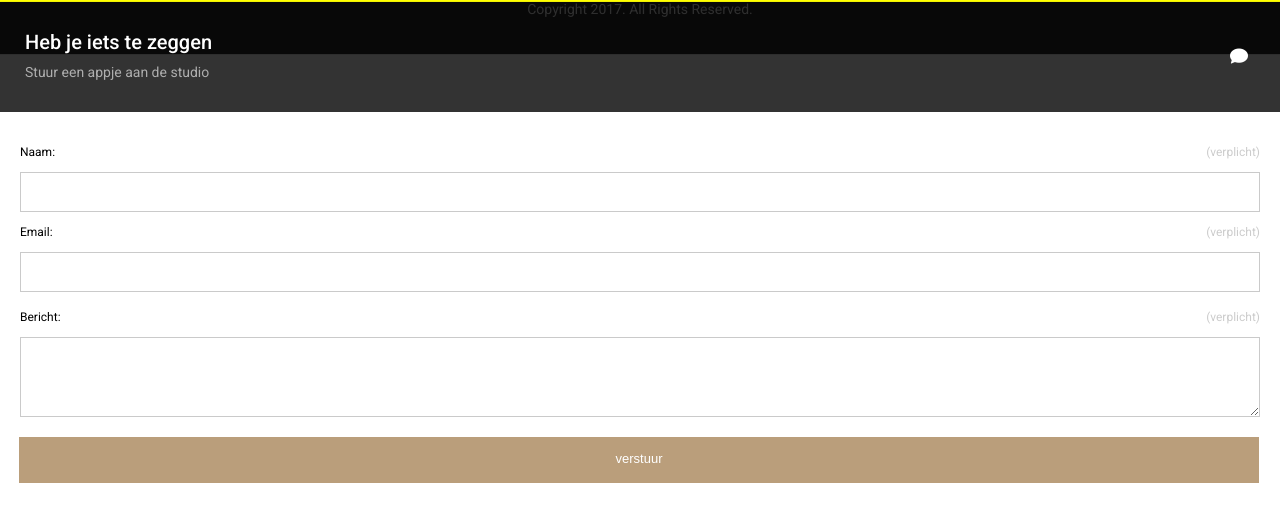
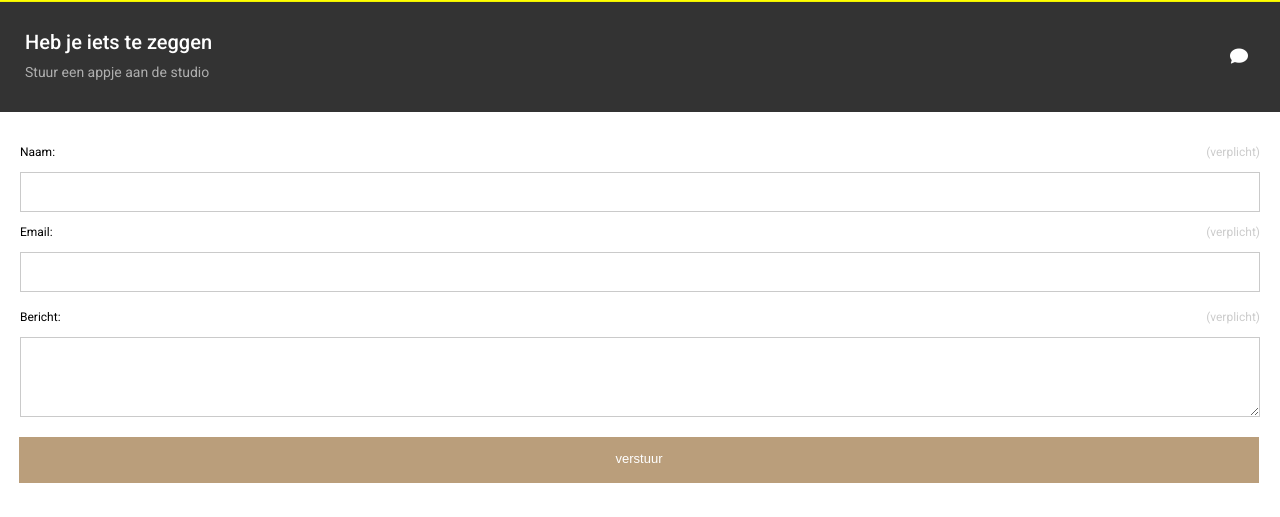
Before and after one commit to woodvideo/app-076Radio, a plain HTML site: page www/contact.html in a window 1280 px wide. Shown: the part 58-575 px from the top of the page. Drawn offline with nearby package versions, Linux system fonts and the light colour scheme.

Commit message:
fixed contact form

```diff
--- a/www/contact.html
+++ b/www/contact.html
@@ -172,16 +172,6 @@
 					<div class="clear"></div>
 			</div>
 		</div>
-
-
-
-        <div class="decoration decoration-margins"></div>
-
-        <div class="footer footer-light">
-            <p class="copyright-text">Copyright <span id="copyright-year"></span>. All Rights Reserved.</p>
 	</div>
 </div>
-</div>
-
-</div>
 </body>
```
Lines whose indentation alone changed are shown as unchanged.
